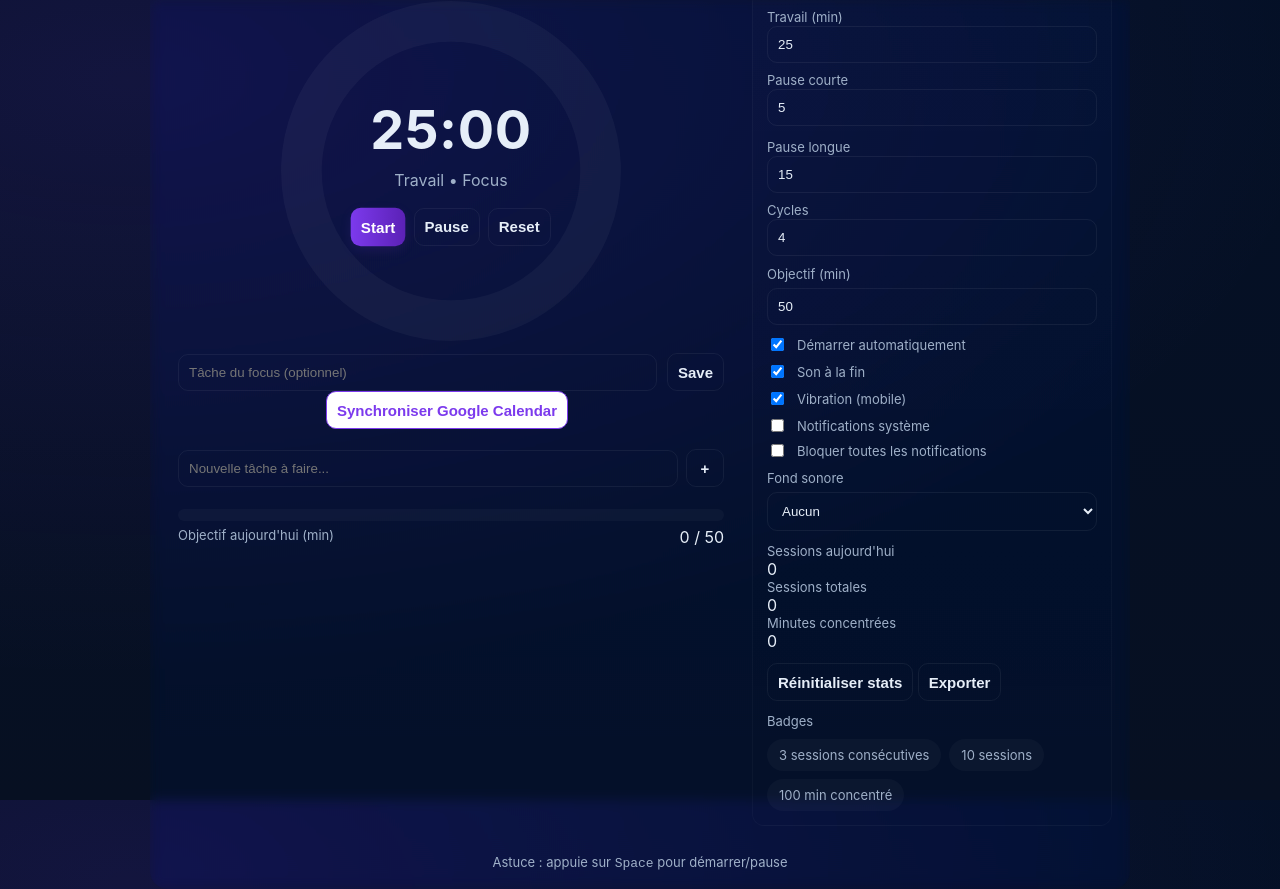
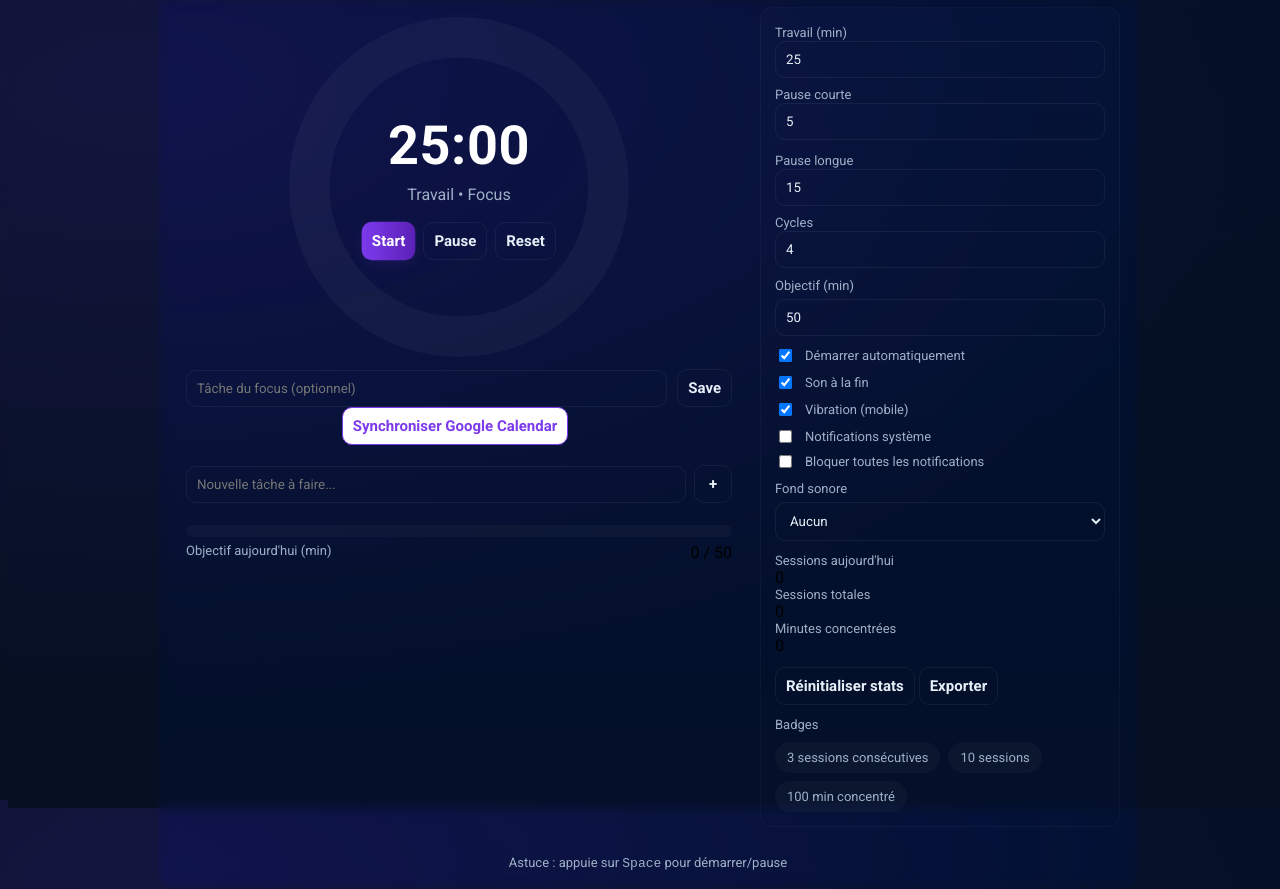
Before and after one commit to Clementlble/PulseFocus, a plain HTML site: page index.html in a window 1280 px wide. Drawn offline with Linux system fonts and the light colour scheme.

Commit message:
index.html

```diff
--- a/index.html
+++ b/index.html
@@ -5,6 +5,7 @@
   <meta name="viewport" content="width=device-width,initial-scale=1,viewport-fit=cover" />
   <title>PulseFocus </title>
   <meta name="theme-color" content="#071022">
+  <link href="https://fonts.googleapis.com/css?family=Roboto:400,500,700&display=swap" rel="stylesheet">
   <style>
     :root{
       --bg:#071022; --accent-1:#7c3aed; --accent-2:#5b21b6; --glass: rgba(255,255,255,0.04);
@@ -15,8 +16,26 @@
 
     /* Base reset */
     *{box-sizing:border-box}
-    html,body{height:100%;margin:0;font-family:Inter, ui-sans-serif, system-ui, -apple-system, 'Segoe UI', Roboto, 'Helvetica Neue', Arial;color:var(--text);-webkit-font-smoothing:antialiased}
-    body{background: radial-gradient(1200px 600px at 10% 10%, rgba(124,58,237,0.12), transparent), linear-gradient(180deg,#041026 0%,var(--bg) 100%);display:flex;align-items:center;justify-content:center;padding:18px}
+    html, body {
+      height: 100%;
+      min-height: 100vh;
+      background: radial-gradient(1200px 600px at 10% 10%, rgba(124,58,237,0.12), transparent), linear-gradient(180deg,#041026 0%,var(--bg) 100%);
+      /* Ajoute les insets pour iPhone */
+      padding-top: env(safe-area-inset-top);
+      padding-bottom: env(safe-area-inset-bottom);
+      box-sizing: border-box;
+    }
+    body, input, button, select, textarea {
+      font-family: 'Roboto', Arial, sans-serif !important;
+    }
+    body {
+      min-height: 100vh;
+      min-width: 100vw;
+      display:flex;
+      align-items:center;
+      justify-content:center;
+      padding:18px;
+    }
 
     /* Card layout */
     .card{width:100%;max-width:var(--max-width);background:linear-gradient(180deg, rgba(255,255,255,0.02), rgba(255,255,255,0.01));border-radius:var(--card-radius);padding:18px;box-shadow:var(--shadow);display:grid;grid-template-columns:1fr 360px;gap:18px;align-items:start;backdrop-filter: blur(6px) saturate(140%);-webkit-backdrop-filter: blur(6px) saturate(140%);border:1px solid rgba(255,255,255,0.04)}
@@ -47,12 +66,20 @@
     h1{font-size:18px;margin:0;font-weight:600}
     small{color:var(--muted)}
 
+    h1 {
+      color: #fff !important;
+    }
+
     /* Left: Timer */
     .left{display:flex;flex-direction:column;align-items:center;padding:10px;background: transparent !important;box-shadow: none !important;border: none !important;}
     .timer-wrap{position:relative;width:340px;height:340px;border-radius:50%;display:grid;place-items:center;background:transparent !important;box-shadow:none !important;border:none !important;overflow:visible}
     svg{transform:rotate(-90deg);width:100%;height:100%}
     .time{position:absolute;inset:0;display:flex;flex-direction:column;align-items:center;justify-content:center;pointer-events:auto}
     .minutes{font-size:54px;font-weight:700;letter-spacing:0.6px}
+
+    .minutes, #time-display {
+      color: #fff !important;
+    }
 
     /* Animation du cercle de timer : effet néon pulsant + glow dynamique */
     #progress {
```
